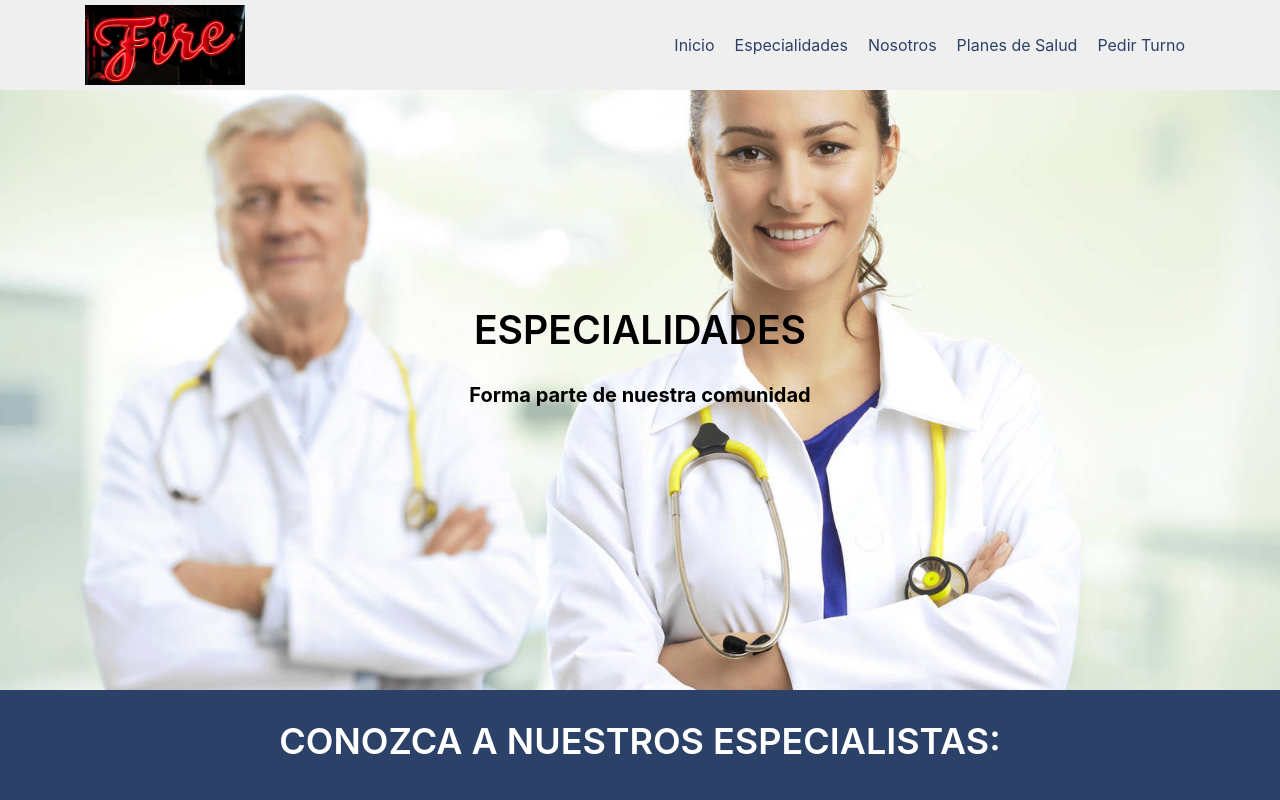
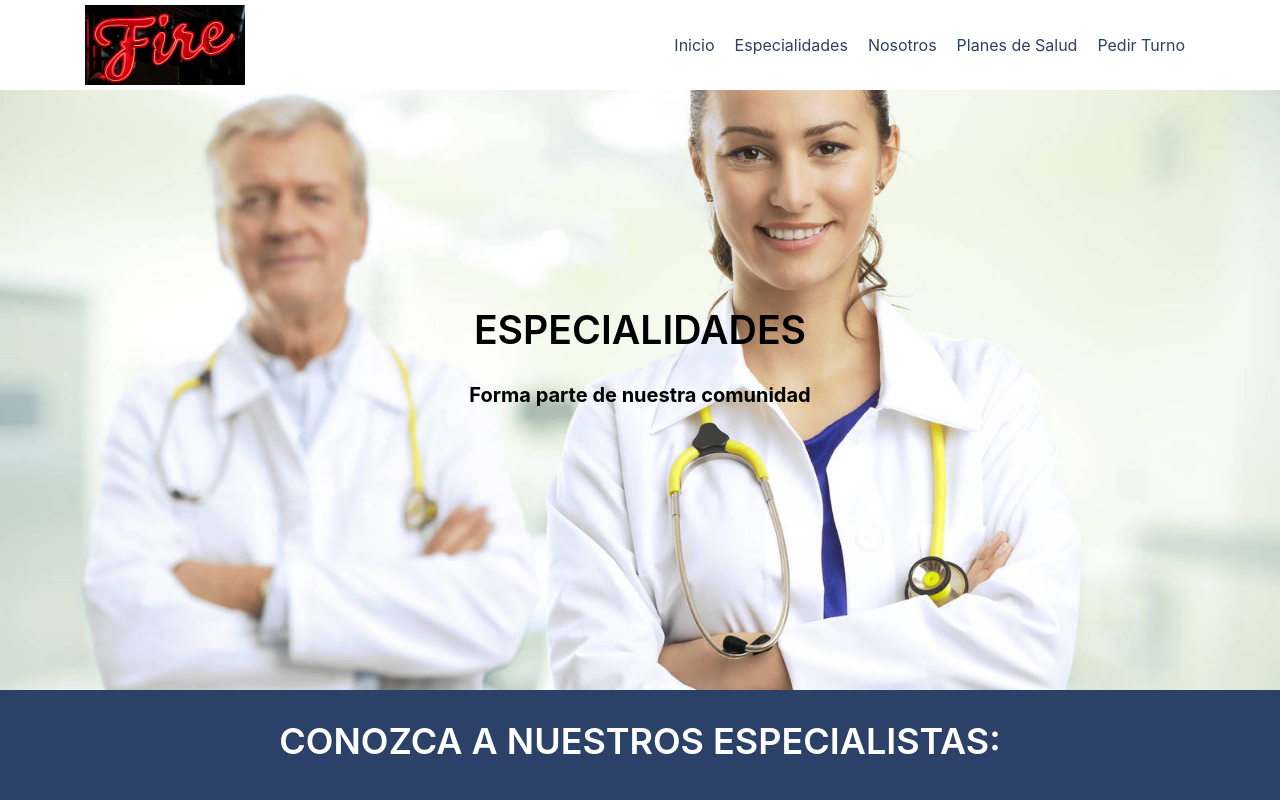
Before and after one commit to gerorajoy21/Trabajo-Final-Desarrollo-Web, a website: page especialidades.html in a window 1280 px wide. Shown: the top 800 px of the page. Drawn offline with nearby package versions, Linux system fonts and the light colour scheme.

Commit message:
arreglando bootstrap

```diff
--- a/especialidades.html
+++ b/especialidades.html
@@ -6,7 +6,7 @@
     <meta name="viewport" content="width=device-width, initial-scale=1.0">
     <meta name="description" content="El Centro Medico Varela cuenta con los especialistas mas capacitados del pais y tienen el compromiso de brindarte la mejor atencion de todas y los servicios mas completos..">
     <meta name="keywords"  content="MEDICOS, CONSULTORIO, CENTRO MEDICO, MEDICINA, DOCTOR, FLORENCIO VARELA, CONSULTORIOS MEDICOS, HOSPITAL, CLINICA, NUESTRA HISTORIA, ESPECIALISTAS, ESPECIALIDADES, GINECOLOGIA, OBSTETRICIA, NUTRICION, ECOGRAFIAS, KINESIOLOGIA, COSMETOLOGIA, DERMATOLOGIA">
-    <link rel="stylesheet" href="Bootstrap/css/bootstrap.min.css">
+    <link rel="stylesheet" href="bootstrap/css/bootstrap.css">
     <link rel="stylesheet" href="css/prueba.css">
     <link rel="stylesheet" href="css/normalize.css">
     <link href="https://fonts.googleapis.com/css2?family=Open+Sans:wght@300&display=swap" rel="stylesheet">
```
Also changed, not shown: index.html (+1 -1 lines), nosotros.html (+1 -1 lines), planes.html (+1 -1 lines), turnos.html (+1 -1 lines).
